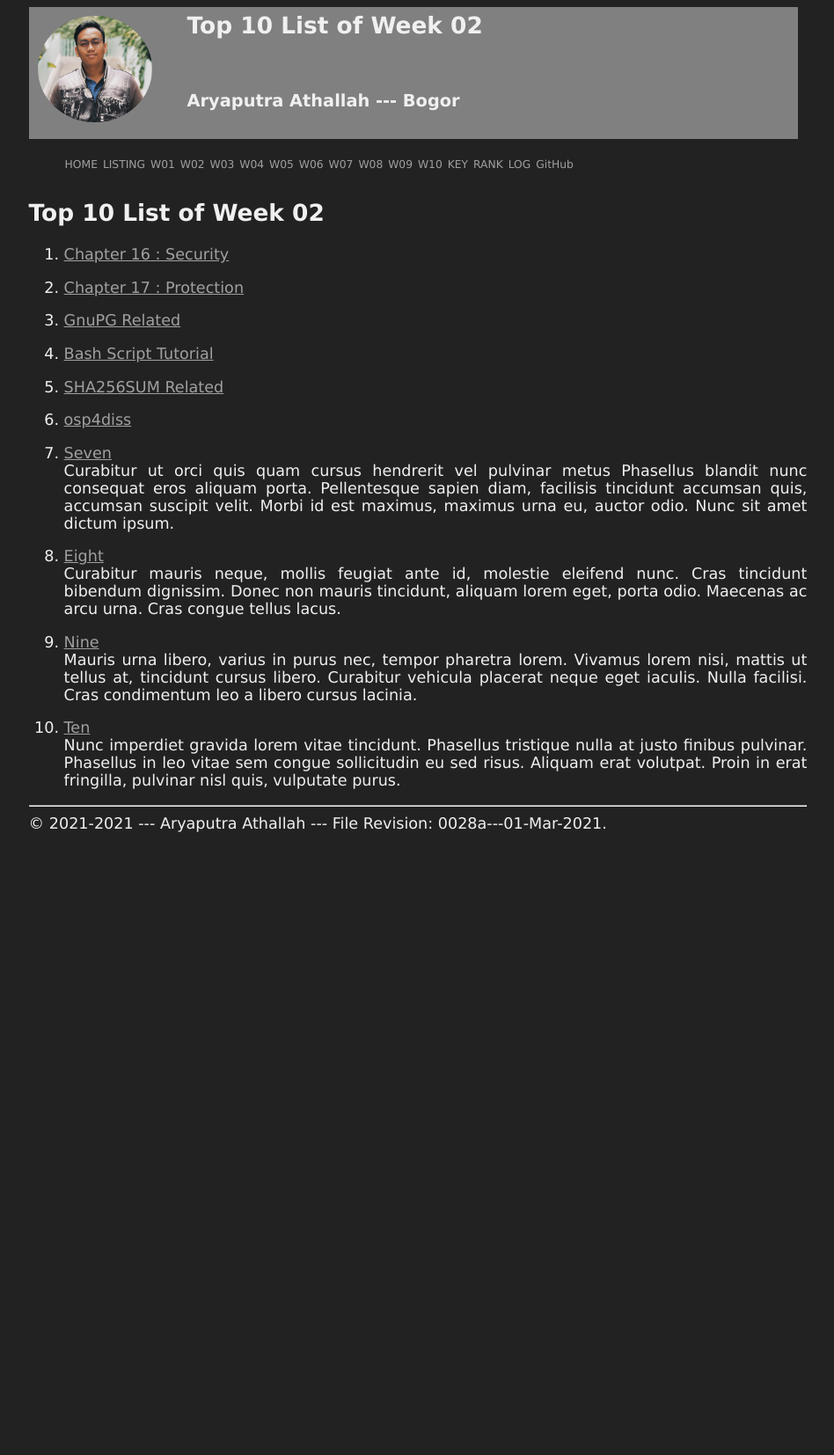
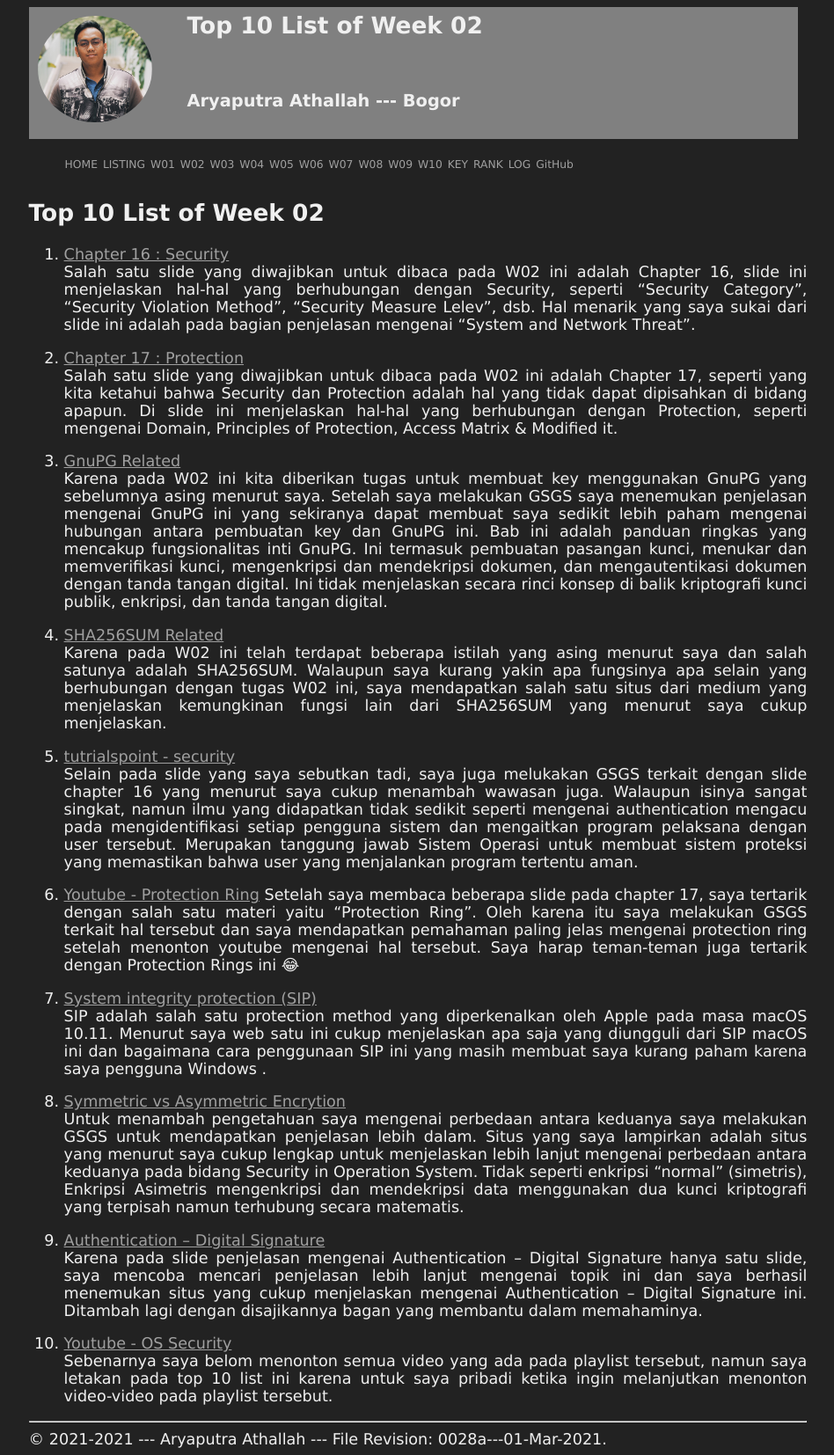
Before and after one commit to aryaputr213/os211, a Jekyll site: the page built from w02.md, in a window 1280 px wide. Shown: the whole page at 88% size, without its empty margins (165-1113 px from the left). Built offline with Jekyll 4.4.1, drawn with Linux system fonts in a browser that asks for light colours; our own code applies the rules of GitHub Pages for plain Markdown files; before the commit the page ends 954 px from its top, so only the background shows below that.

Commit message:
W02 DONE

```diff
--- a/TXT/myrank.txt
+++ b/TXT/myrank.txt
@@ -1,2 +1,3 @@
 # TOP 10 Rank
--
+- AlifHazairin
+- sunnysani
--- a/w02.md
+++ b/w02.md
@@ -6,47 +6,31 @@ permalink: /W02/
 # Top 10 List of Week 02
 
 1. [Chapter 16 : Security](https://www.os-book.com/OS10/slide-dir/PPTX-dir/ch16.pptx)<br>
-
+Salah satu slide yang diwajibkan untuk dibaca pada W02 ini adalah Chapter 16, slide ini menjelaskan hal-hal yang berhubungan dengan Security, seperti "Security Category", "Security Violation Method", "Security Measure Lelev", dsb. Hal menarik yang saya sukai dari slide ini adalah pada bagian penjelasan mengenai "System and Network Threat".
 
 2. [Chapter 17 : Protection](https://www.os-book.com/OS10/slide-dir/PPTX-dir/ch17.pptx)<br>
-
+Salah satu slide yang diwajibkan untuk dibaca pada W02 ini adalah Chapter 17, seperti yang kita ketahui bahwa Security dan Protection adalah hal yang tidak dapat dipisahkan di bidang apapun. Di slide ini menjelaskan hal-hal yang berhubungan dengan Protection, seperti mengenai Domain,  Principles of Protection, Access Matrix & Modified it.
 
 3. [GnuPG Related](https://www.gnupg.org/gph/en/manual/c14.html#:~:text=GnuPG%20uses%20public%2Dkey%20cryptography,it%20need%20never%20be%20revealed.)<br>
+Karena pada W02 ini kita diberikan tugas untuk membuat key menggunakan GnuPG yang sebelumnya asing menurut saya. Setelah saya melakukan GSGS saya menemukan penjelasan mengenai GnuPG ini yang sekiranya dapat membuat saya sedikit lebih paham mengenai hubungan antara pembuatan key dan GnuPG ini. Bab ini adalah panduan ringkas yang mencakup fungsionalitas inti GnuPG. Ini termasuk pembuatan pasangan kunci, menukar dan memverifikasi kunci, mengenkripsi dan mendekripsi dokumen, dan mengautentikasi dokumen dengan tanda tangan digital. Ini tidak menjelaskan secara rinci konsep di balik kriptografi kunci publik, enkripsi, dan tanda tangan digital.
 
+4. [SHA256SUM Related](https://medium.com/codemonday/why-when-and-how-to-use-sha256-in-download-2ddd1b9e263b)<br>
+Karena pada W02 ini telah terdapat beberapa istilah yang asing menurut saya dan salah satunya adalah SHA256SUM. Walaupun saya kurang yakin apa fungsinya apa selain yang berhubungan dengan tugas W02 ini, saya mendapatkan salah satu situs dari medium yang menjelaskan kemungkinan fungsi lain dari SHA256SUM yang menurut saya cukup menjelaskan.
 
-4. [Bash Script Tutorial](https://www.hostinger.co.id/tutorial/bash-script)<br>
+5. [tutrialspoint - security](https://www.tutorialspoint.com/operating_system/os_security.htm#:~:text=System%20threats%20refers%20to%20misuse,resources%2F%20user%20files%20are%20misused.)<br>
+Selain pada slide yang saya sebutkan tadi, saya juga melukakan GSGS terkait dengan slide chapter 16 yang menurut saya cukup menambah wawasan juga. Walaupun isinya sangat singkat, namun ilmu yang didapatkan tidak sedikit seperti mengenai authentication mengacu pada mengidentifikasi setiap pengguna sistem dan mengaitkan program pelaksana dengan user tersebut. Merupakan tanggung jawab Sistem Operasi untuk membuat sistem proteksi yang memastikan bahwa user yang menjalankan program tertentu aman.
 
+6. [Youtube - Protection Ring](https://www.youtube.com/watch?v=85eINAowuMc)
+Setelah saya membaca beberapa slide pada chapter 17, saya tertarik dengan salah satu materi yaitu "Protection Ring". Oleh karena itu saya melakukan GSGS terkait hal tersebut dan saya mendapatkan pemahaman paling jelas mengenai protection ring setelah menonton youtube mengenai hal tersebut. Saya harap teman-teman juga tertarik dengan Protection Rings ini 😂
 
-5. [SHA256SUM Related](https://www.computerhope.com/unix/sha256sum.htm)<br>
+7. [System integrity protection (SIP)](https://eshop.macsales.com/blog/45473-we-explain-what-system-integrity-protection-on-mac-is-and-how-to-control-it/)<br>
+SIP adalah salah satu protection method yang diperkenalkan oleh Apple pada masa macOS 10.11. Menurut saya web satu ini cukup menjelaskan apa saja yang diungguli dari SIP macOS ini dan bagaimana cara penggunaan SIP ini yang masih membuat saya kurang paham karena saya pengguna Windows .
 
+8. [Symmetric vs Asymmetric Encrytion](https://cheapsslsecurity.com/blog/what-is-asymmetric-encryption-understand-with-simple-examples/)<br>
+Untuk menambah pengetahuan saya mengenai perbedaan antara keduanya saya melakukan GSGS untuk mendapatkan penjelasan lebih dalam. Situs yang saya lampirkan adalah situs yang menurut saya cukup lengkap untuk menjelaskan lebih lanjut mengenai perbedaan antara keduanya pada bidang Security in Operation System. Tidak seperti enkripsi "normal" (simetris), Enkripsi Asimetris mengenkripsi dan mendekripsi data menggunakan dua kunci kriptografi yang terpisah namun terhubung secara matematis.
 
-6. [osp4diss](https://osp4diss.vlsm.org/)<br>
+9. [Authentication – Digital Signature](https://www.tutorialspoint.com/cryptography/cryptography_digital_signatures.htm)<br>
+Karena pada slide penjelasan mengenai Authentication – Digital Signature hanya satu slide, saya mencoba mencari penjelasan lebih lanjut mengenai topik ini dan saya berhasil menemukan situs yang cukup menjelaskan mengenai Authentication – Digital Signature ini. Ditambah lagi dengan disajikannya bagan yang membantu dalam memahaminya.
 
-
-7. [Seven](https://en.wikipedia.org/wiki/7)<br>
-Curabitur ut orci quis quam cursus hendrerit vel pulvinar metus
-Phasellus blandit nunc consequat eros aliquam porta.
-Pellentesque sapien diam, facilisis tincidunt accumsan quis, accumsan suscipit velit.
-Morbi id est maximus, maximus urna eu, auctor odio.
-Nunc sit amet dictum ipsum.
-
-8. [Eight](https://en.wikipedia.org/wiki/8)<br>
-Curabitur mauris neque, mollis feugiat ante id, molestie eleifend nunc.
-Cras tincidunt bibendum dignissim.
-Donec non mauris tincidunt, aliquam lorem eget, porta odio.
-Maecenas ac arcu urna.
-Cras congue tellus lacus.
-
-9. [Nine](https://en.wikipedia.org/wiki/9)<br>
-Mauris urna libero, varius in purus nec, tempor pharetra lorem.
-Vivamus lorem nisi, mattis ut tellus at, tincidunt cursus libero.
-Curabitur vehicula placerat neque eget iaculis.
-Nulla facilisi.
-Cras condimentum leo a libero cursus lacinia.
-
-10. [Ten](https://en.wikipedia.org/wiki/10)<br>
-Nunc imperdiet gravida lorem vitae tincidunt.
-Phasellus tristique nulla at justo finibus pulvinar.
-Phasellus in leo vitae sem congue sollicitudin eu sed risus.
-Aliquam erat volutpat.
-Proin in erat fringilla, pulvinar nisl quis, vulputate purus.
+10. [Youtube - OS Security](https://www.youtube.com/watch?v=Xu9B7Wnutw0&list=PLGN_yckFx1civO91pjR7imIcnAiG3CR4l)<br>
+Sebenarnya saya belom menonton semua video yang ada pada playlist tersebut, namun saya letakan pada top 10 list ini karena untuk saya pribadi ketika ingin melanjutkan menonton video-video pada playlist tersebut.
```
Also changed, not shown: TXT/mylog.txt (+7 -0 lines).
